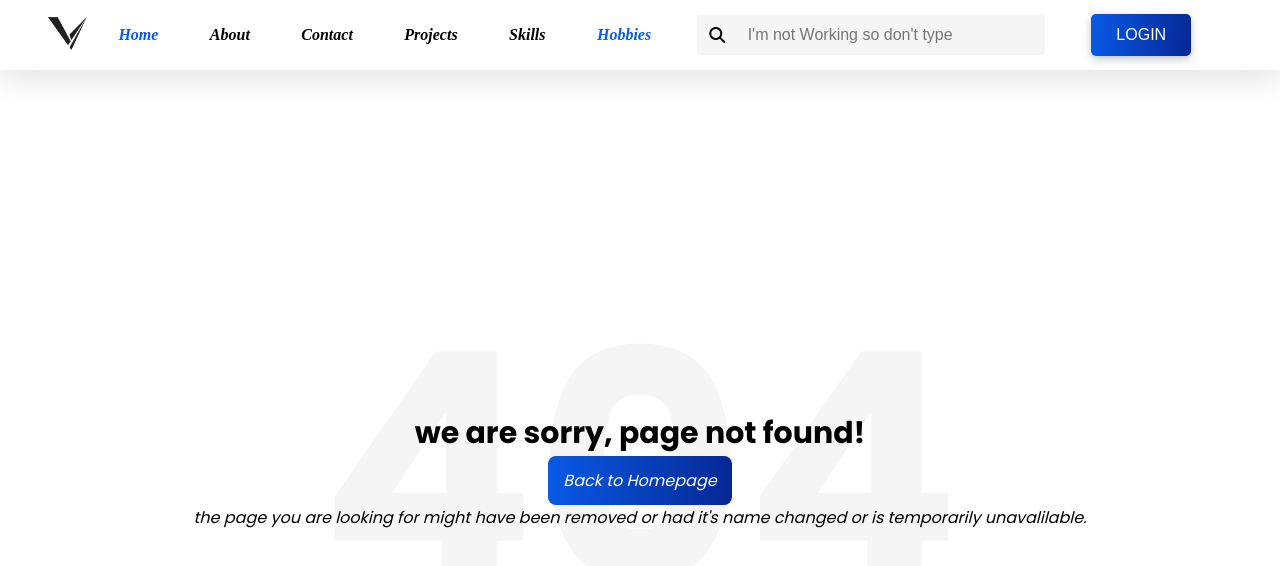
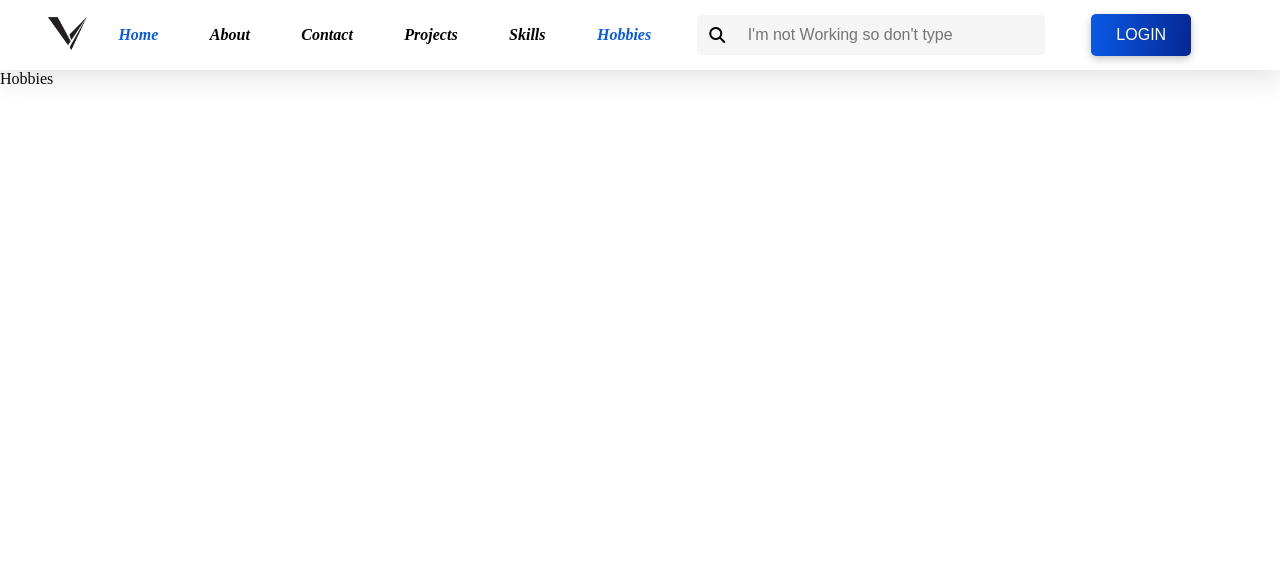
Before and after one commit to venu123143/reactfrontend, a React (Create React App) app: page /hobbies in a window 1280 px wide. Shown: the top 566 px of the page. Built offline with nearby package versions, Linux system fonts and the light colour scheme.

Commit message:
04-06-2023

```diff
--- a/src/Components/LoginParent.jsx
+++ b/src/Components/LoginParent.jsx
@@ -39,7 +39,7 @@ const LoginParent = () => {
     const onChange = (e) => {
         setValues({ ...values, [e.target.name]: e.target.value })
     }
-    console.log(process.env.REACT_APP_SITE);
+    // console.log(process.env.REACT_APP_SITE);
     const toggleLogin = async (e) => {
         e.preventDefault();
         setLoading(true)
@@ -54,6 +54,7 @@ const LoginParent = () => {
             const data = await res.json();
             if (!data) {
                 toast.error("server not connected or data not found")
+                setLoading(false)
             }
             else if (res.status === 400 || res.status === 401) {
                 // alert("server is not running or incorrct password")
@@ -69,7 +70,7 @@ const LoginParent = () => {
         } catch (err) {
             console.log(err);
             toast.error("server not connected or data not found")
-
+            setLoading(false)
         }
     }
     return (
--- a/src/Components/Logout.jsx
+++ b/src/Components/Logout.jsx
@@ -14,12 +14,12 @@ const Logout = () => {
             },
             credentials: "include"
         }).then((res) => {
-            dispatch({ type: 'User', payload: false })
-            navigate("/login")
             if (res.status !== 200) {
                 const error = new Error(res.error);
                 throw error
             }
+            dispatch({ type: 'User', payload: false })
+            navigate("/login")
         }).catch((err)=>{
             console.log(err);
         })
@@ -28,7 +28,7 @@ const Logout = () => {
     return (
         <div>
             <>
-                <h1>User Logged out sucessfully</h1>
+                <h1 style={{textAlign:'center',margin:'100px 0'}}>User Logged out sucessfully</h1>
             </>
         </div>
     )
--- a/src/Data/About.jsx
+++ b/src/Data/About.jsx
@@ -32,7 +32,7 @@ const About = () => {
     }
     useEffect(() => {
         callAboutPage();
-    })
+    },[])
     return (
         <>
             <section id="about-section">
--- /dev/null
+++ b/src/Data/Hobbies.jsx
@@ -0,0 +1,12 @@
+import React from 'react'
+
+const Hobbies = () => {
+    return (
+        <div>
+            Hobbies
+
+        </div>
+    )
+}
+
+export default Hobbies
--- a/src/Data/LetsTalk.jsx
+++ b/src/Data/LetsTalk.jsx
@@ -13,7 +13,7 @@ const LetsTalk = () => {
     var currentpage = null;
     var limit = null;
 
-    const filterLikes=async (value)=>{
+    const filterLikes = async (value) => {
         const res = await fetch(`${process.env.REACT_APP_SITE}/sortdata?likes=${value}&page=${state}&limit=${limit}`, {
             method: "GET",
             headers: {
@@ -25,7 +25,7 @@ const LetsTalk = () => {
         const data = await res.json();
         setMessage(data)
     }
-    const filterDate= async (value)=>{
+    const filterDate = async (value) => {
         const res = await fetch(`${process.env.REACT_APP_SITE}/sortdate?date=${value}&page=${state}&limit=${limit}`, {
             method: "GET",
             headers: {
@@ -37,7 +37,7 @@ const LetsTalk = () => {
         const data = await res.json();
         setMessage(data)
     }
-    const filterData=(e)=>{
+    const filterData = (e) => {
         // filterSearch(e.target.value)
         switch (e.target.value) {
             case "love":
@@ -122,7 +122,8 @@ const LetsTalk = () => {
         callLetsTalk();
     }, [])
 
-    const getSetData = async (type, id) => {
+    const getSetData =
+        async (type, id) => {
             try {
                 const res = await fetch(`${process.env.REACT_APP_SITE}/${type}/${id}?page=${state}&limit=${limit}`, {
                     method: 'GET',
@@ -195,10 +196,10 @@ const LetsTalk = () => {
                         message.map((data) => (
                             <div key={data._id} className="message">
                                 <div className="msgdetails">
-                                    <h4 style={{ background: 'green' }}>Name : {data.name}</h4>
-                                    <h4 style={{ background: 'red' }}>Email :{data.email}</h4>
-                                    <h4 style={{ background: 'purple' }}>Date : {data.createdAT.split('T')[0]}</h4>
-                                    <h4 style={{ background: 'orange' }}>time : {data.createdAT.split('T')[1].split('.')[0]}</h4>
+                                    <h4 >Name : {data.name}</h4>
+                                    <h4 >Email :{data.email}</h4>
+                                    <h4 >Date : {data.createdAT.split('T')[0]}</h4>
+                                    <h4 >time : {data.createdAT.split('T')[1].split('.')[0]}</h4>
                                     <p>Message : {data.message}</p>
                                 </div>
                                 <div className="likes">
--- a/src/Data/Myntra.jsx
+++ b/src/Data/Myntra.jsx
@@ -13,6 +13,7 @@ import Logout from "../Components/Logout"
 import { createContext, useReducer } from "react"
 import { initialState,reducer } from "../Reducer/UseReducer"
 import LetsTalk from "./LetsTalk"
+import Hobbies from "./Hobbies"
 export const context = createContext();
 export const Routing = () => {
     return (
@@ -28,6 +29,7 @@ export const Routing = () => {
                 <Route path="/projects" element={<Projects />} />
                 <Route path="/logout" element={<Logout />} />
                 <Route path="/letstalk" element={<LetsTalk />} />
+                <Route path="/hobbies" element={<Hobbies />} />
                 <Route path="*" element={<Errorpage />}></Route>
             </Routes>
         </>
--- /dev/null
+++ b/src/Data/hobbies.css
@@ -0,0 +1,7 @@
+@import url('https://fonts.googleapis.com/css2?family=Poppins:wght@300;400;500;600;700&display=swap');
+
+* {
+    padding: 0;
+    margin: 0;
+    box-sizing: border-box;
+}
```
Also changed, not shown: 1 other file (tests, documents, lock files or other folders). Lines whose indentation alone changed are shown as unchanged.
